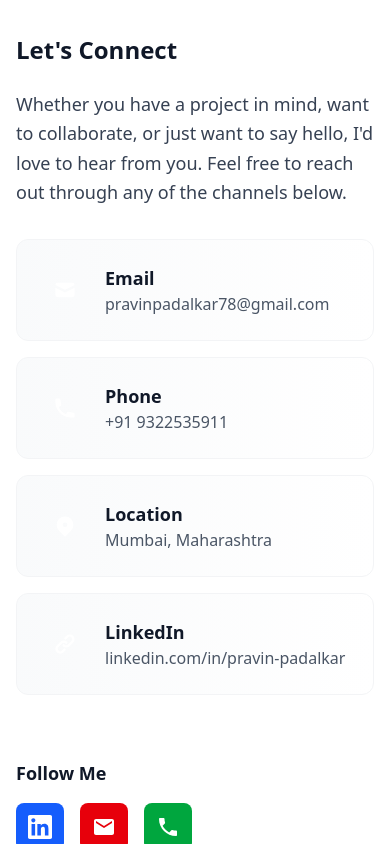
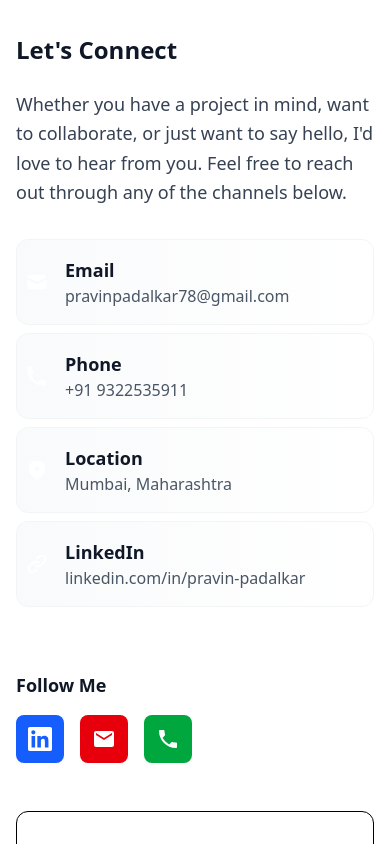
Before and after one commit to PravinPadalkar78/MyPortfolio, a React (Vite) app: page / in a window 390 px wide. Shown: the part 11156-12000 px from the top of the page. Built offline with nearby package versions, Linux system fonts and the light colour scheme.

Commit message:
fix mobile visibility issue

```diff
--- a/src/Components/About.tsx
+++ b/src/Components/About.tsx
@@ -10,7 +10,7 @@ const About: React.FC = () => {
           setIsVisible(true);
         }
       },
-      { threshold: 0.3 }
+      { threshold: 0.1 }
     );
 
     const element = document.getElementById('about');
@@ -69,9 +69,8 @@ const About: React.FC = () => {
               {stats.map((stat, index) => (
                 <div
                   key={index}
-                  className={`text-center p-6 bg-gradient-to-br from-primary-50 to-secondary-50 rounded-xl border border-primary-100 hover:shadow-lg transition-all duration-300 hover:scale-105 ${
-                    isVisible ? 'animate-slide-up' : 'opacity-0'
-                  }`}
+                  className={`text-center p-6 bg-gradient-to-br from-primary-50 to-secondary-50 rounded-xl border border-primary-100 hover:shadow-lg transition-all duration-300 hover:scale-105 ${isVisible ? 'animate-slide-up' : 'opacity-0'
+                    }`}
                   style={{ animationDelay: `${index * 0.1}s` }}
                 >
                   <div className="text-3xl font-bold text-primary-600 mb-2">{stat.number}</div>
--- a/src/Components/Contact.tsx
+++ b/src/Components/Contact.tsx
@@ -16,7 +16,7 @@ const Contact: React.FC = () => {
           setIsVisible(true);
         }
       },
-      { threshold: 0.3 }
+      { threshold: 0.1 }
     );
 
     const element = document.getElementById('contact');
@@ -125,19 +125,19 @@ const Contact: React.FC = () => {
             </div>
 
             {/* Contact Cards */}
-            <div className="space-y-4">
+            <div className="space-y-2">
               {contactInfo.map((contact, index) => (
                 <a
                   key={index}
                   href={contact.link}
                   target={contact.link.includes('http') ? '_blank' : '_self'}
                   rel={contact.link.includes('http') ? 'noopener noreferrer' : ''}
-                  className={`block p-6 bg-gradient-to-r from-gray-50 to-white rounded-xl border border-gray-100 hover:border-primary-200 hover:shadow-lg transition-all duration-300 hover:scale-105 ${isVisible ? 'animate-slide-up' : 'opacity-0'
+                  className={`block px-2 py-4 bg-gradient-to-r from-gray-50 to-white rounded-xl border border-gray-100 hover:border-primary-200 hover:shadow-lg transition-all duration-300 hover:scale-105 ${isVisible ? 'animate-slide-up' : 'opacity-0'
                     }`}
                   style={{ animationDelay: `${index * 0.1}s` }}
                 >
-                  <div className="flex items-center">
-                    <div className="w-12 h-12 bg-gradient-to-r from-primary-500 to-secondary-500 rounded-lg flex items-center justify-center mr-4 text-white">
+                  <div className="flex P">
+                    <div className=" bg-gradient-to-r from-primary-500 to-secondary-500 rounded-lg flex items-center justify-center mr-4 text-white">
                       {contact.icon}
                     </div>
                     <div>
--- a/src/Components/Education.tsx
+++ b/src/Components/Education.tsx
@@ -10,7 +10,7 @@ const Education: React.FC = () => {
           setIsVisible(true);
         }
       },
-      { threshold: 0.3 }
+      { threshold: 0.1 }
     );
 
     const element = document.getElementById('education');
@@ -72,7 +72,7 @@ const Education: React.FC = () => {
               <div className="flex items-center mb-6">
                 <div className="w-12 h-12 bg-gradient-to-r from-primary-500 to-secondary-500 rounded-xl flex items-center justify-center mr-4">
                   <svg className="w-6 h-6 text-white" fill="currentColor" viewBox="0 0 20 20">
-                    <path d="M10.394 2.08a1 1 0 00-.788 0l-7 3a1 1 0 000 1.84L5.25 8.051a.999.999 0 01.356-.257l4-1.714a1 1 0 11.788 1.838L7.667 9.088l1.94.831a1 1 0 00.787 0l7-3a1 1 0 000-1.838l-7-3zM3.31 9.397L5 10.12v4.102a8.969 8.969 0 00-1.05-.174 1 1 0 01-.89-.89 11.115 11.115 0 01.25-3.762zM9.3 16.573A9.026 9.026 0 007 14.935v-3.957l1.818.78a3 3 0 002.364 0l5.508-2.361a11.026 11.026 0 01.25 3.762 1 1 0 01-.89.89 8.968 8.968 0 00-5.35 2.524 1 1 0 01-1.4 0zM6 18a1 1 0 001-1v-2.065a8.935 8.935 0 00-2-.712V17a1 1 0 001 1z"/>
+                    <path d="M10.394 2.08a1 1 0 00-.788 0l-7 3a1 1 0 000 1.84L5.25 8.051a.999.999 0 01.356-.257l4-1.714a1 1 0 11.788 1.838L7.667 9.088l1.94.831a1 1 0 00.787 0l7-3a1 1 0 000-1.838l-7-3zM3.31 9.397L5 10.12v4.102a8.969 8.969 0 00-1.05-.174 1 1 0 01-.89-.89 11.115 11.115 0 01.25-3.762zM9.3 16.573A9.026 9.026 0 007 14.935v-3.957l1.818.78a3 3 0 002.364 0l5.508-2.361a11.026 11.026 0 01.25 3.762 1 1 0 01-.89.89 8.968 8.968 0 00-5.35 2.524 1 1 0 01-1.4 0zM6 18a1 1 0 001-1v-2.065a8.935 8.935 0 00-2-.712V17a1 1 0 001 1z" />
                   </svg>
                 </div>
                 <div>
--- a/src/Components/Experience.tsx
+++ b/src/Components/Experience.tsx
@@ -10,7 +10,7 @@ interface ExperienceItem {
 }
 
 const Experience: React.FC = () => {
-  const [isVisible, setIsVisible] = useState(true);
+  const [isVisible, setIsVisible] = useState(false);
 
   useEffect(() => {
     const observer = new IntersectionObserver(
@@ -19,7 +19,7 @@ const Experience: React.FC = () => {
           setIsVisible(true);
         }
       },
-      { threshold: 0.3 }
+      { threshold: 0.1 }
     );
 
     const element = document.getElementById('experience');
```
